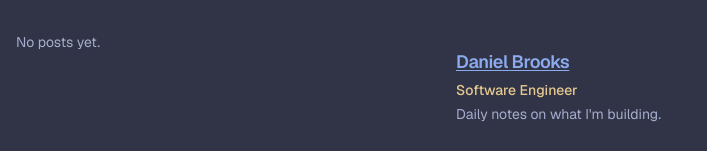
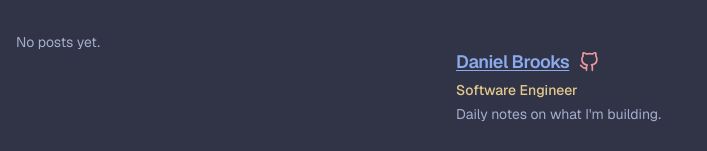
Before and after one commit to danielbusnz/danielbusnz, a Next.js app: page / in a window 1280 px wide. Shown: the top 151 px of the page, without its empty margins (0-707 px from the left). Built offline with nearby package versions, Linux system fonts and the light colour scheme.

Commit message:
add github link to header

```diff
--- a/app/layout.tsx
+++ b/app/layout.tsx
@@ -39,12 +39,36 @@
                 </aside>
                 <div className="flex min-h-screen flex-1 flex-col">
                     <header className="mx-auto w-full max-w-2xl px-6 pt-12 pb-6">
+                        <div className="flex items-center gap-2.5">
                             <Link
                                 href="/"
                                 className="text-ctp-text text-lg font-semibold tracking-tight no-underline"
                             >
                                 Daniel Brooks
                             </Link>
+                            <a
+                                href="https://github.com/danielbusnz-lgtm"
+                                target="_blank"
+                                rel="noreferrer"
+                                aria-label="GitHub"
+                                className="no-underline"
+                                style={{ color: "#ea999c" }}
+                            >
+                                <svg
+                                    width="20"
+                                    height="20"
+                                    viewBox="0 0 24 24"
+                                    fill="none"
+                                    stroke="currentColor"
+                                    strokeWidth="2"
+                                    strokeLinecap="round"
+                                    strokeLinejoin="round"
+                                    aria-hidden="true"
+                                >
+                                    <path d="M9 19c-5 1.5-5-2.5-7-3m14 6v-3.87a3.37 3.37 0 0 0-.94-2.61c3.14-.35 6.44-1.54 6.44-7A5.44 5.44 0 0 0 20 4.77 5.07 5.07 0 0 0 19.91 1S18.73.65 16 2.48a13.38 13.38 0 0 0-7 0C6.27.65 5.09 1 5.09 1A5.07 5.07 0 0 0 5 4.77a5.44 5.44 0 0 0-1.5 3.78c0 5.42 3.3 6.61 6.44 7A3.37 3.37 0 0 0 9 18.13V22" />
+                                </svg>
+                            </a>
+                        </div>
                         <p
                             className="mt-1 text-sm font-medium"
                             style={{ color: "var(--ctp-yellow)" }}
```
Lines whose indentation alone changed are shown as unchanged.
